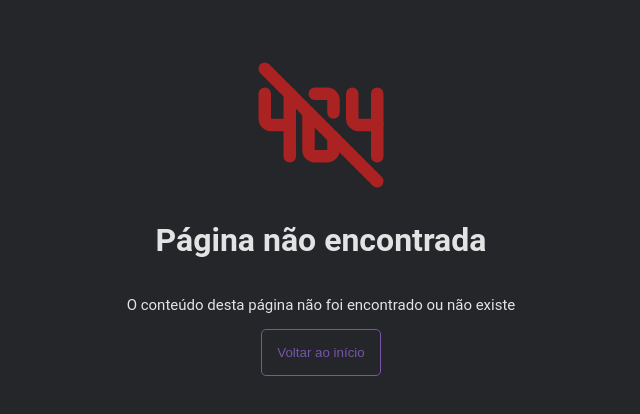
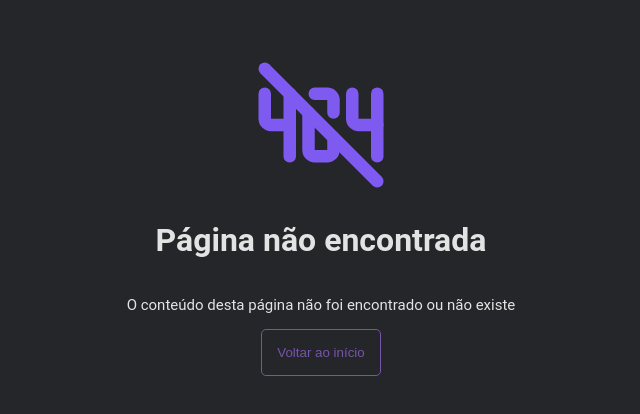
Before and after one commit to JVictorVI/synken-frontend, a React (Vite) app: page /forgot-password in a window 1280 px wide. Shown: the top 414 px of the page, without its empty margins (319-959 px from the left). Built offline with nearby package versions, Linux system fonts and the light colour scheme.

Commit message:
Correções

```diff
--- a/src/pages/NotFound/NotFound.jsx
+++ b/src/pages/NotFound/NotFound.jsx
@@ -7,7 +7,7 @@ function NotFound() {
     <div className="404Error">
       <title>Página não encontrada | Synken </title>
       <div className={styles.errorContainer}>
-        <TbError404Off size={150} color="#AA2222" />
+        <TbError404Off size={150} color="#7f5af0" />
         <h1>Página não encontrada</h1>
         <p>O conteúdo desta página não foi encontrado ou não existe</p>
         <Link to="/">
--- a/src/pages/NotFound/NotFound.module.css
+++ b/src/pages/NotFound/NotFound.module.css
@@ -2,6 +2,7 @@
   display: flex;
   flex-direction: column;
   align-items: center;
+  justify-content: center;
   margin-top: 50px;
 }
 
```
